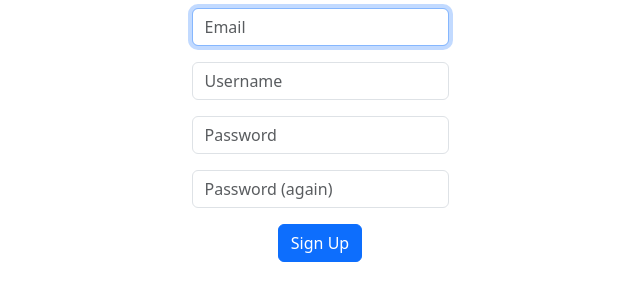
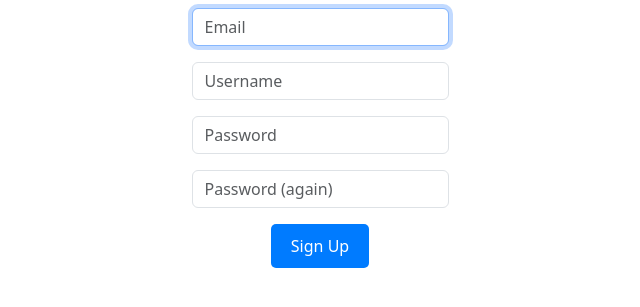
Before and after one commit to Carlos-cybertech/cybertechelec, a Flask app: page /auth/register in a window 1280 px wide. Shown: the part 110-417 px from the top of the page, without its empty margins (320-960 px from the left). Run offline with Flask 3, Linux system fonts and the light colour scheme; parts of the project's set-up code (start-up, migrations or seed data) failed here and were passed over.

Commit message:
Update styles.css

```diff
--- a/static/styles.css
+++ b/static/styles.css
@@ -78,6 +78,22 @@ nav .navbar-brand {
     /* Adjust the value as needed */
     margin-bottom: 30px;
     /* Adjust the value as needed */
+}
+
+.btn {
+    display: inline-block;
+    padding: 10px 20px;
+    font-size: 16px;
+    color: white;
+    background-color: #007BFF;
+    border: none;
+    border-radius: 5px;
+    text-decoration: none;
+    text-align: center;
+}
+
+.btn:hover {
+    background-color: #0056b3;
 }
 
 .inline-textbox {
```
